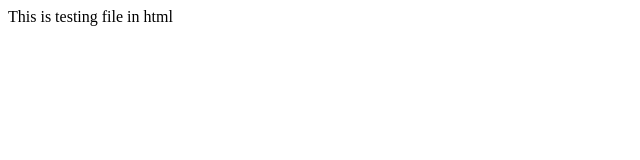
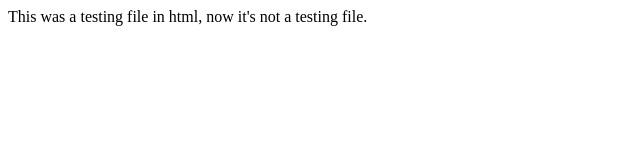
Before and after one commit to TahirZameer/coursera, a plain HTML site: page index.html in a window 1280 px wide. Shown: the whole page, without its empty margins (0-640 px from the left). Drawn offline with Linux system fonts and the light colour scheme.

Commit message:
Update index.html

```diff
--- a/index.html
+++ b/index.html
@@ -1,6 +1,6 @@
 <html>
   <title> First Github page </title>
   <body>
-    This is testing file in html
+    This was a testing file in html, now it's not a testing file.
   </body>
 </html>
```
